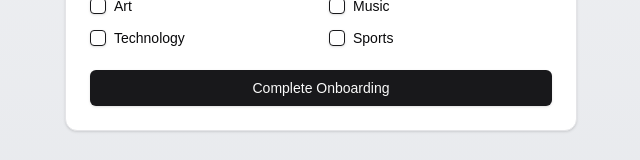
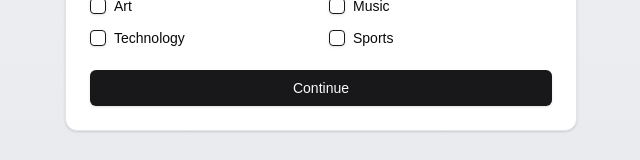
Before and after one commit to drewradcliff/zoomies, a Next.js app: page /onboarding in a window 1280 px wide. Shown: the part 421-581 px from the top of the page, without its empty margins (319-959 px from the left). Built offline with nearby package versions, Linux system fonts and the light colour scheme.

Commit message:
update button text

```diff
--- a/app/onboarding/page.tsx
+++ b/app/onboarding/page.tsx
@@ -72,7 +72,7 @@ export default function Onboarding() {
         </CardContent>
         <CardFooter>
           <Button type="submit" className="w-full">
-            Complete Onboarding
+            Continue
           </Button>
         </CardFooter>
       </form>
```
